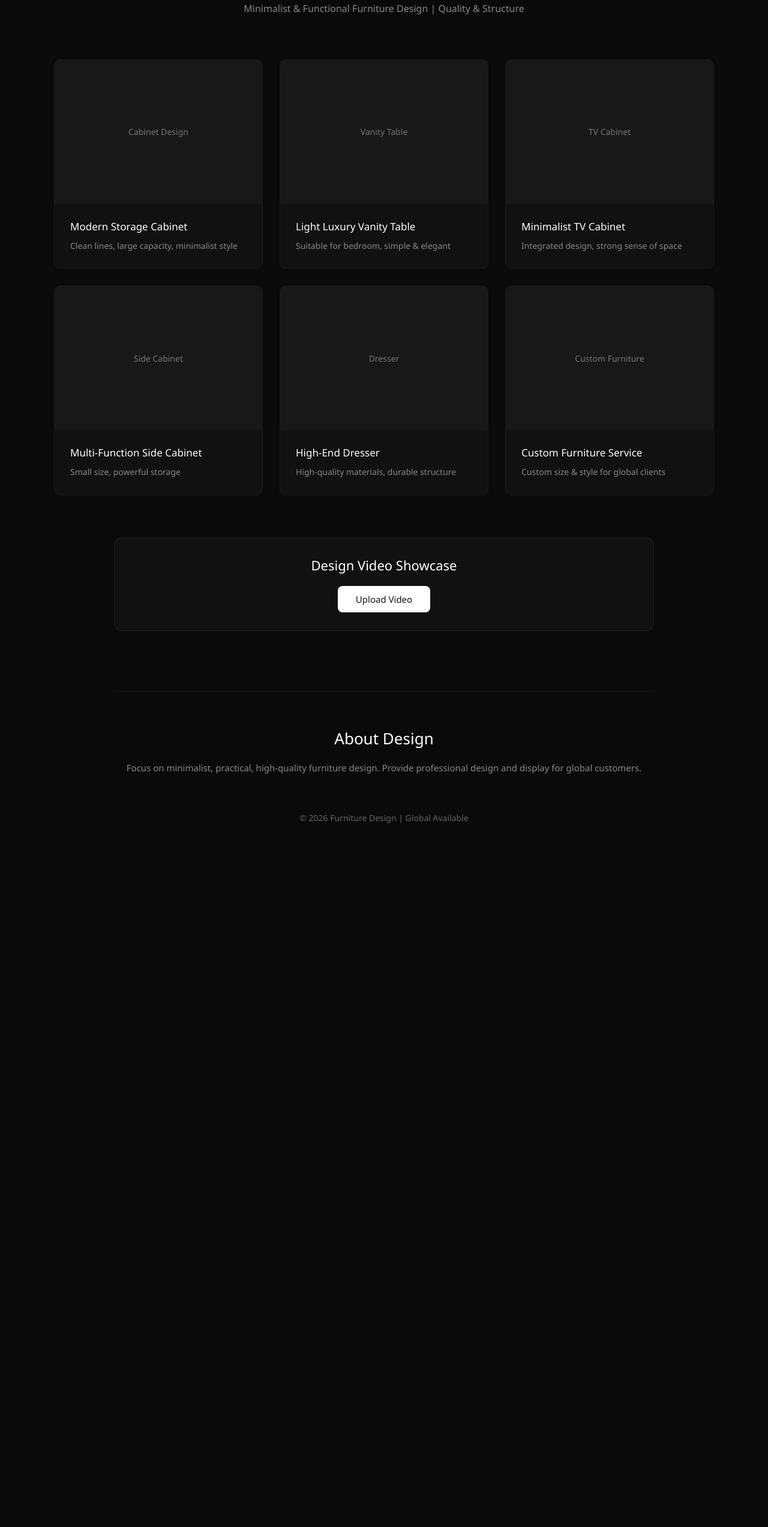
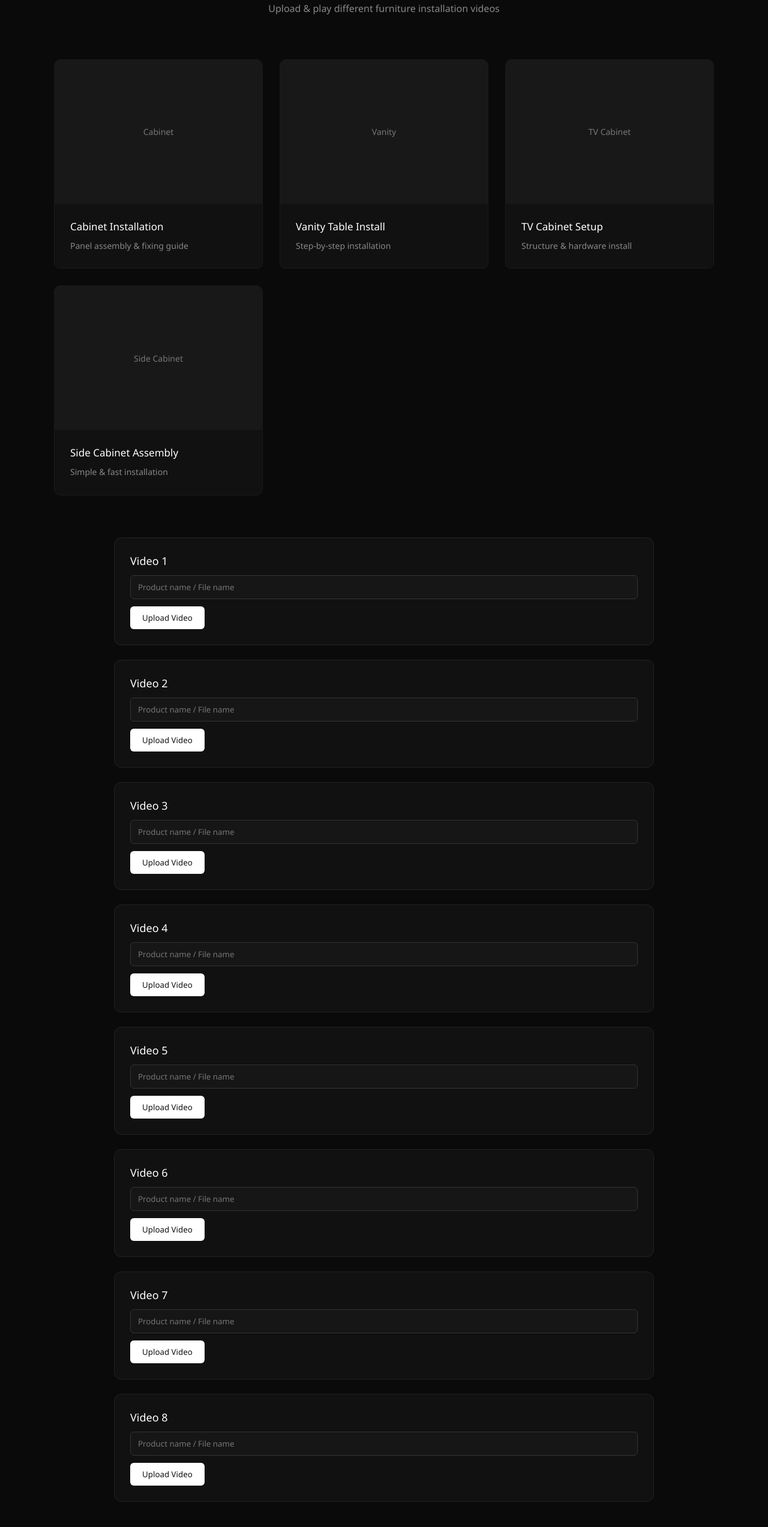
Before and after one commit to jerry5417-de/journey.github.io, a plain HTML site: page index.html in a window 1280 px wide. Shown: the part 254-2800 px from the top of the page at 60% size. Before the commit the page ends 1707 px from the top, so only its background shows below. Drawn offline with Linux system fonts and the light colour scheme.

Commit message:
Add files via upload

```diff
--- a/index.html
+++ b/index.html
@@ -3,7 +3,7 @@
 <head>
 <meta charset="UTF-8" />
 <meta name="viewport" content="width=device-width, initial-scale=1.0"/>
-<title>Furniture Design Portfolio</title>
+<title>Furniture Installation Videos</title>
 <style>
 *{margin:0;padding:0;box-sizing:border-box;font-family:Segoe UI,Roboto,PingFang SC,Microsoft YaHei,sans-serif;scroll-behavior:smooth;}
 body{background:#0a0a0a;color:#e0e0e0;padding:0 20px 80px;}
@@ -21,11 +21,15 @@ body{background:#0a0a0a;color:#e0e0e0;padding:0 20px 80px;}
 .work-info{padding:26px;}
 .work-title{font-size:17px;color:#fff;margin-bottom:10px;font-weight:500;}
 .work-desc{font-size:14px;color:#888;line-height:1.6;}
-.video-box{max-width:900px;margin:60px auto;background:#111;border-radius:12px;padding:30px;border:1px solid #222;text-align:center;}
-.video-box h2{font-size:22px;color:#fff;margin-bottom:20px;font-weight:400;}
-.upload-btn{padding:12px 30px;background:#fff;color:#111;border:none;border-radius:8px;font-size:15px;cursor:pointer;}
-.upload-btn:hover{opacity:.9;}
-#videoPlayer{width:100%;margin-top:20px;border-radius:8px;display:none;}
+
+.video-group{max-width:900px;margin:60px auto;display:grid;grid-template-columns:1fr;gap:24px;}
+.video-box{background:#111;border-radius:12px;padding:26px;border:1px solid #222;}
+.video-box h3{color:#fff;font-size:18px;margin-bottom:12px;font-weight:500;}
+.video-box input.name{width:100%;padding:10px 12px;background:#161616;border:1px solid #333;border-radius:6px;color:#fff;margin-bottom:12px;outline:none;}
+.video-box .btn{padding:10px 20px;background:#fff;color:#111;border:none;border-radius:6px;cursor:pointer;}
+.video-box .btn:hover{opacity:.9;}
+.video-box video{width:100%;margin-top:16px;border-radius:8px;display:none;}
+
 .about{max-width:900px;margin:100px auto 0;text-align:center;padding-top:60px;border-top:1px solid #1a1a1a;}
 .about h2{font-size:26px;color:#fff;margin-bottom:18px;font-weight:400;}
 .about p{color:#888;line-height:1.8;font-size:15px;}
@@ -35,83 +39,136 @@ body{background:#0a0a0a;color:#e0e0e0;padding:0 20px 80px;}
 <body>
 
 <div class="nav">
-  <div class="logo">FURNITURE DESIGN</div>
+  <div class="logo">FURNITURE INSTALL</div>
   <div class="menu">
     <a href=" ">Home</a >
-    <a href="#works">Works</a >
-    <a href="#video">Video</a >
+    <a href="#works">Products</a >
+    <a href="#videos">Videos</a >
     <a href="#about">About</a >
   </div>
 </div>
 
 <div class="hero" id="home">
-  <h1>Furniture Design Portfolio</h1>
-  <p>Minimalist & Functional Furniture Design | Quality & Structure</p >
+  <h1>Installation Video Showcase</h1>
+  <p>Upload & play different furniture installation videos</p >
 </div>
 
 <div class="works" id="works">
   <div class="work-item">
-    <div class="work-img">Cabinet Design</div>
+    <div class="work-img">Cabinet</div>
     <div class="work-info">
-      <div class="work-title">Modern Storage Cabinet</div>
-      <div class="work-desc">Clean lines, large capacity, minimalist style</div>
+      <div class="work-title">Cabinet Installation</div>
+      <div class="work-desc">Panel assembly & fixing guide</div>
     </div>
   </div>
   <div class="work-item">
-    <div class="work-img">Vanity Table</div>
+    <div class="work-img">Vanity</div>
     <div class="work-info">
-      <div class="work-title">Light Luxury Vanity Table</div>
-      <div class="work-desc">Suitable for bedroom, simple & elegant</div>
+      <div class="work-title">Vanity Table Install</div>
+      <div class="work-desc">Step-by-step installation</div>
     </div>
   </div>
   <div class="work-item">
     <div class="work-img">TV Cabinet</div>
     <div class="work-info">
-      <div class="work-title">Minimalist TV Cabinet</div>
-      <div class="work-desc">Integrated design, strong sense of space</div>
+      <div class="work-title">TV Cabinet Setup</div>
+      <div class="work-desc">Structure & hardware install</div>
     </div>
   </div>
   <div class="work-item">
     <div class="work-img">Side Cabinet</div>
     <div class="work-info">
-      <div class="work-title">Multi-Function Side Cabinet</div>
-      <div class="work-desc">Small size, powerful storage</div>
-    </div>
-  </div>
-  <div class="work-item">
-    <div class="work-img">Dresser</div>
-    <div class="work-info">
-      <div class="work-title">High-End Dresser</div>
-      <div class="work-desc">High-quality materials, durable structure</div>
-    </div>
-  </div>
-  <div class="work-item">
-    <div class="work-img">Custom Furniture</div>
-    <div class="work-info">
-      <div class="work-title">Custom Furniture Service</div>
-      <div class="work-desc">Custom size & style for global clients</div>
+      <div class="work-title">Side Cabinet Assembly</div>
+      <div class="work-desc">Simple & fast installation</div>
     </div>
   </div>
 </div>
 
-<div class="video-box" id="video">
-  <h2>Design Video Showcase</h2>
-  <button class="upload-btn" onclick="document.getElementById('file').click()">Upload Video</button>
-  <input type="file" id="file" accept="video/*" style="display:none;">
-  <video id="videoPlayer" controls></video>
+<div class="video-group" id="videos">
+
+  <div class="video-box">
+    <h3>Video 1</h3>
+    <input class="name" placeholder="Product name / File name">
+    <button class="btn" onclick="upload(1)">Upload Video</button>
+    <input type="file" id="file1" accept="video/*" style="display:none;">
+    <video id="vid1" controls></video>
+  </div>
+
+  <div class="video-box">
+    <h3>Video 2</h3>
+    <input class="name" placeholder="Product name / File name">
+    <button class="btn" onclick="upload(2)">Upload Video</button>
+    <input type="file" id="file2" accept="video/*" style="display:none;">
+    <video id="vid2" controls></video>
+  </div>
+
+  <div class="video-box">
+    <h3>Video 3</h3>
+    <input class="name" placeholder="Product name / File name">
+    <button class="btn" onclick="upload(3)">Upload Video</button>
+    <input type="file" id="file3" accept="video/*" style="display:none;">
+    <video id="vid3" controls></video>
+  </div>
+
+  <div class="video-box">
+    <h3>Video 4</h3>
+    <input class="name" placeholder="Product name / File name">
+    <button class="btn" onclick="upload(4)">Upload Video</button>
+    <input type="file" id="file4" accept="video/*" style="display:none;">
+    <video id="vid4" controls></video>
+  </div>
+
+  <div class="video-box">
+    <h3>Video 5</h3>
+    <input class="name" placeholder="Product name / File name">
+    <button class="btn" onclick="upload(5)">Upload Video</button>
+    <input type="file" id="file5" accept="video/*" style="display:none;">
+    <video id="vid5" controls></video>
+  </div>
+
+  <div class="video-box">
+    <h3>Video 6</h3>
+    <input class="name" placeholder="Product name / File name">
+    <button class="btn" onclick="upload(6)">Upload Video</button>
+    <input type="file" id="file6" accept="video/*" style="display:none;">
+    <video id="vid6" controls></video>
+  </div>
+
+  <div class="video-box">
+    <h3>Video 7</h3>
+    <input class="name" placeholder="Product name / File name">
+    <button class="btn" onclick="upload(7)">Upload Video</button>
+    <input type="file" id="file7" accept="video/*" style="display:none;">
+    <video id="vid7" controls></video>
+  </div>
+
+  <div class="video-box">
+    <h3>Video 8</h3>
+    <input class="name" placeholder="Product name / File name">
+    <button class="btn" onclick="upload(8)">Upload Video</button>
+    <input type="file" id="file8" accept="video/*" style="display:none;">
+    <video id="vid8" controls></video>
+  </div>
+
 </div>
 
 <div class="about" id="about">
-  <h2>About Design</h2>
-  <p>Focus on minimalist, practical, high-quality furniture design. Provide professional design and display for global customers.</p >
+  <h2>Installation Guide</h2>
+  <p>Professional installation videos for global customers.</p >
 </div>
 
-<div class="footer">© 2026 Furniture Design | Global Available</div>
+<div class="footer">© 2026 Furniture Installation | Global Available</div>
 
 <script>
-const f=document.getElementById('file');
-const v=document.getElementById('videoPlayer');
-f.onchange=e=>{const file=e.target.files[0];if(!file)return;v.src=URL.createObjectURL(file);v.style.display='block';}
+function upload(n){document.getElementById('file'+n).click()}
+document.querySelectorAll('[type=file]').forEach(f=>{
+  f.onchange = e=>{
+    const n = e.target.id.replace('file','');
+    const v = document.getElementById('vid'+n);
+    v.src = URL.createObjectURL(e.target.files[0]);
+    v.style.display = 'block';
+  }
+})
 </script>
 </body>
 </html>
```
